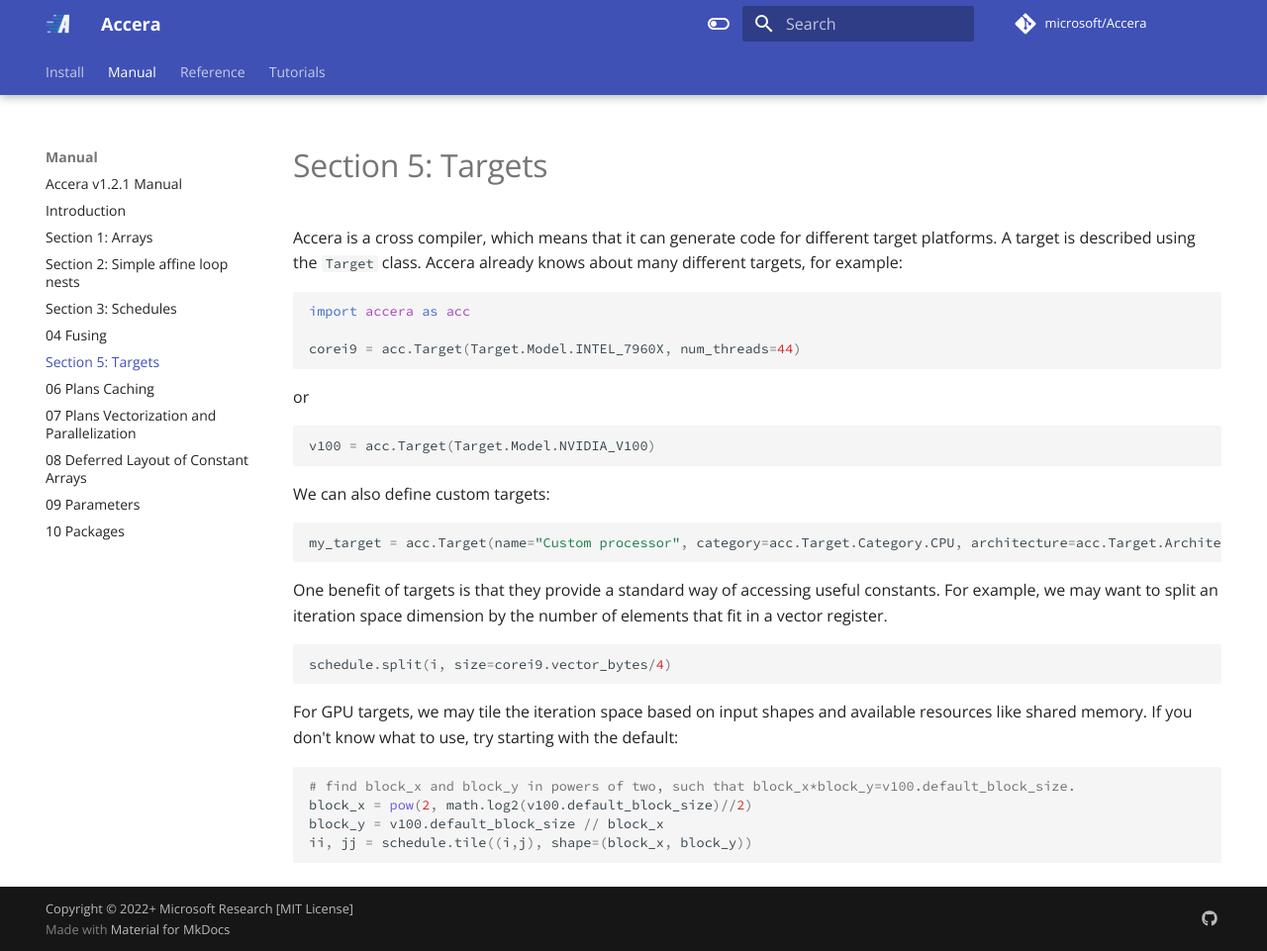
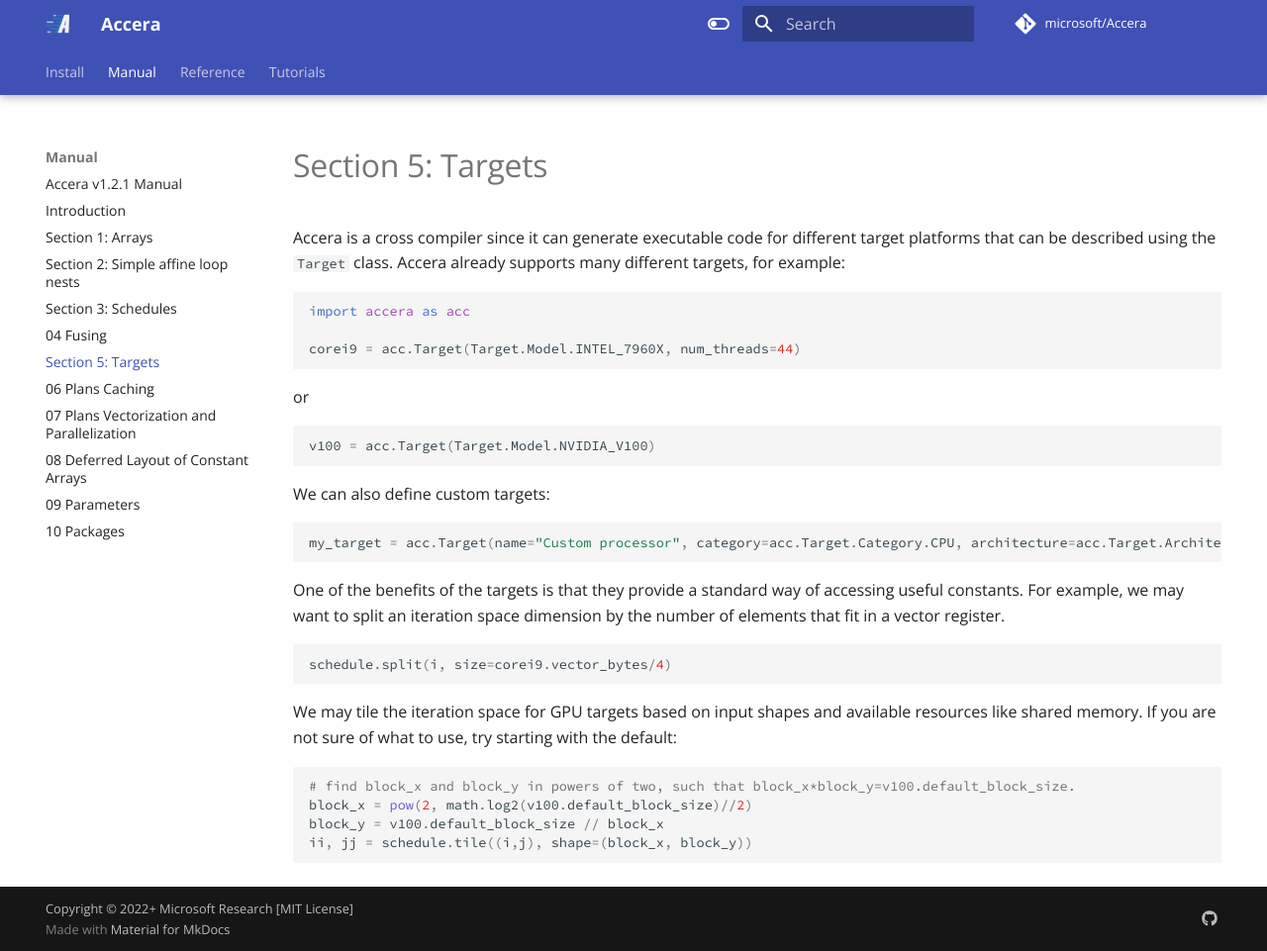
Before and after one commit to microsoft/Accera, an MkDocs documentation site: the page built from docs/Manual/05 Targets.md, in a window 1280 px wide and 961 px high. Shown: the whole window at 99% size. Built offline with MkDocs 1.6.1 and Material for MkDocs 9.7.7, drawn with Linux system fonts in a browser that asks for light colours; comment, search, counter and statistics services are not loaded.

Commit message:
Complete refactoring of targets.md and previous typos

````diff
--- a/docs/Manual/05 Targets.md
+++ b/docs/Manual/05 Targets.md
@@ -2,7 +2,7 @@
 [//]: # (Version: v1.2.1)
 
 # Section 5: Targets
-Accera is a cross compiler, which means that it can generate code for different target platforms. A target is described using the `Target` class. Accera already knows about many different targets, for example:
+Accera is a cross compiler since it can generate executable code for different target platforms that can be described using the `Target` class. Accera already supports many different targets, for example:
 ```python
 import accera as acc
 
@@ -18,11 +18,11 @@
 my_target = acc.Target(name="Custom processor", category=acc.Target.Category.CPU, architecture=acc.Target.Architecture.X86_64, family="Broadwell", extensions=["MMX", "SSE", "SSE2", "SSE3", "SSSE3", "SSE4", "SSE4.1", "SSE4.2", "AVX", "AVX2", "FMA3"], num_cores=22, num_threads=44, frequency_GHz=3.2, turbo_frequency_GHz=3.8, cache_sizes=[32, 256, 56320], cache_lines=[64, 64, 64])
 ```
 
-One benefit of targets is that they provide a standard way of accessing useful constants. For example, we may want to split an iteration space dimension by the number of elements that fit in a vector register.
+One of the benefits of the targets is that they provide a standard way of accessing useful constants. For example, we may want to split an iteration space dimension by the number of elements that fit in a vector register.
 ```python
 schedule.split(i, size=corei9.vector_bytes/4)
 ```
-For GPU targets, we may tile the iteration space based on input shapes and available resources like shared memory. If you don't know what to use, try starting with the default:
+We may tile the iteration space for GPU targets based on input shapes and available resources like shared memory. If you are not sure of what to use, try starting with the default:
 ```python
 # find block_x and block_y in powers of two, such that block_x*block_y=v100.default_block_size.
 block_x = pow(2, math.log2(v100.default_block_size)//2)
````
Also changed, not shown: docs/Manual/00 Introduction.md (+1 -1 lines), docs/Manual/01 Arrays.md (+2 -2 lines).
